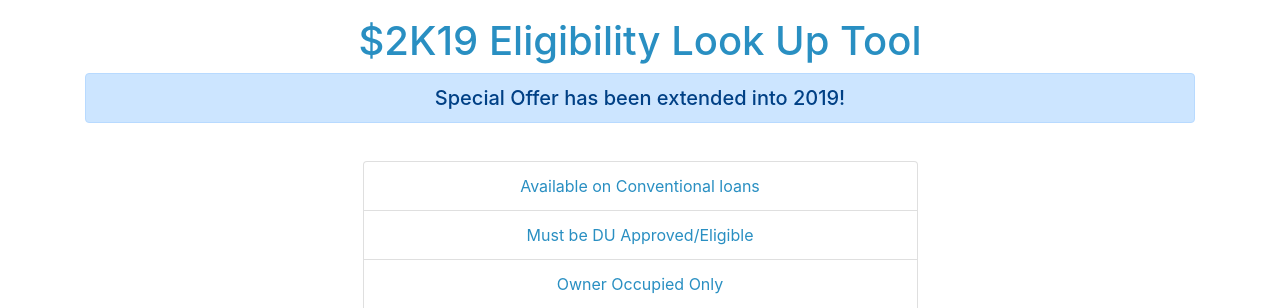
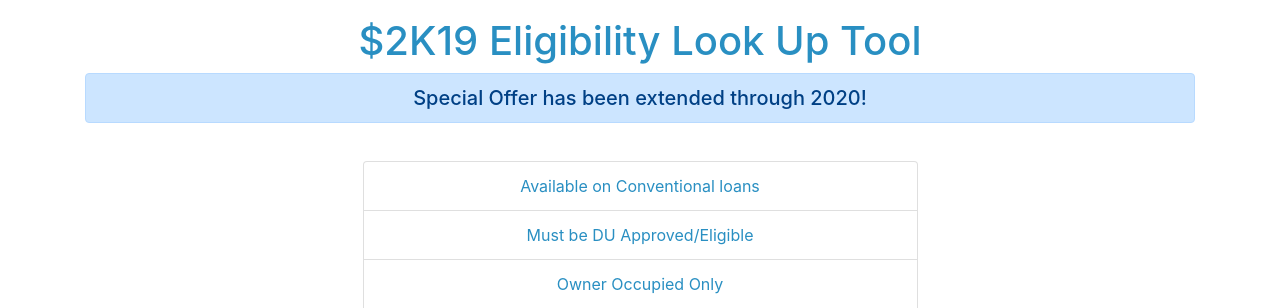
Before and after one commit to rcash/ffiec_msilookup, a Flask app: page / in a window 1280 px wide. Shown: the part 203-511 px from the top of the page. Run offline with Flask 2, Linux system fonts and the light colour scheme; some libraries are stand-ins or nearby versions.

Commit message:
updated for 2020

```diff
--- a/templates/tract_search.html
+++ b/templates/tract_search.html
@@ -50,7 +50,7 @@
             </div>
 			<div class="row">
 				<div class="col" align="center">
-					<h5 class="alert alert-primary">Special Offer has been extended into 2019!</h5>
+					<h5 class="alert alert-primary">Special Offer has been extended through 2020!</h5>
 				</div>
 			</div>
 		</div>
```
